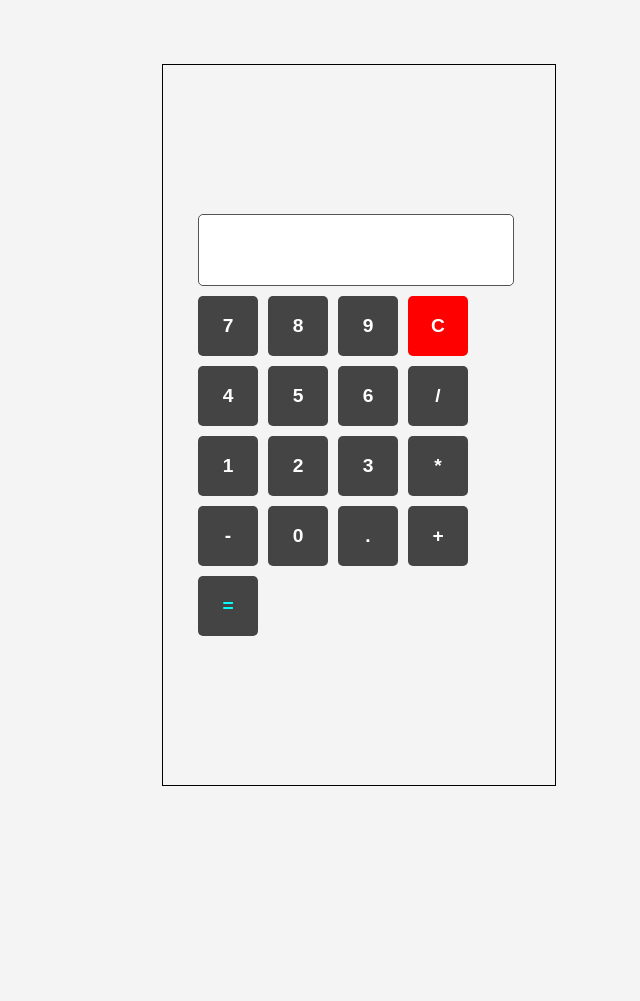
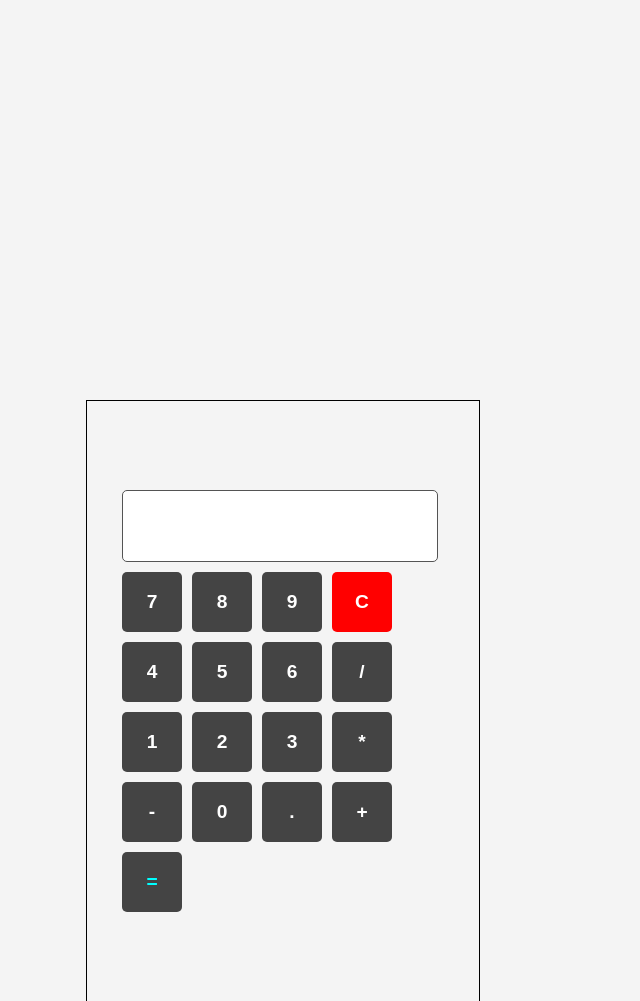
Before and after one commit to Vinaykumar88406/simple-calculator, a plain HTML site: page index.html in a window 1280 px wide. Shown: the top 1001 px of the page, without its empty margins (414-1054 px from the left). Before the commit the page ends 800 px from the top, so only its background shows below. Drawn offline with Linux system fonts and the light colour scheme.

Commit message:
Update style.css

```diff
--- a/style.css
+++ b/style.css
@@ -4,12 +4,12 @@ body{
     display: flex;
     justify-content: center;
     align-items: center;
-    height: 90vh;
+    height: 75vh;
     width: 49vh;
     background-color: #f4f4f4;
     border: 1px black solid;
-    margin-left: 45%;
-    margin-top: 5%;
+    margin-left: 500px;
+    margin-top: 400px;
 }
 .calculator{
     background: #222;
```
